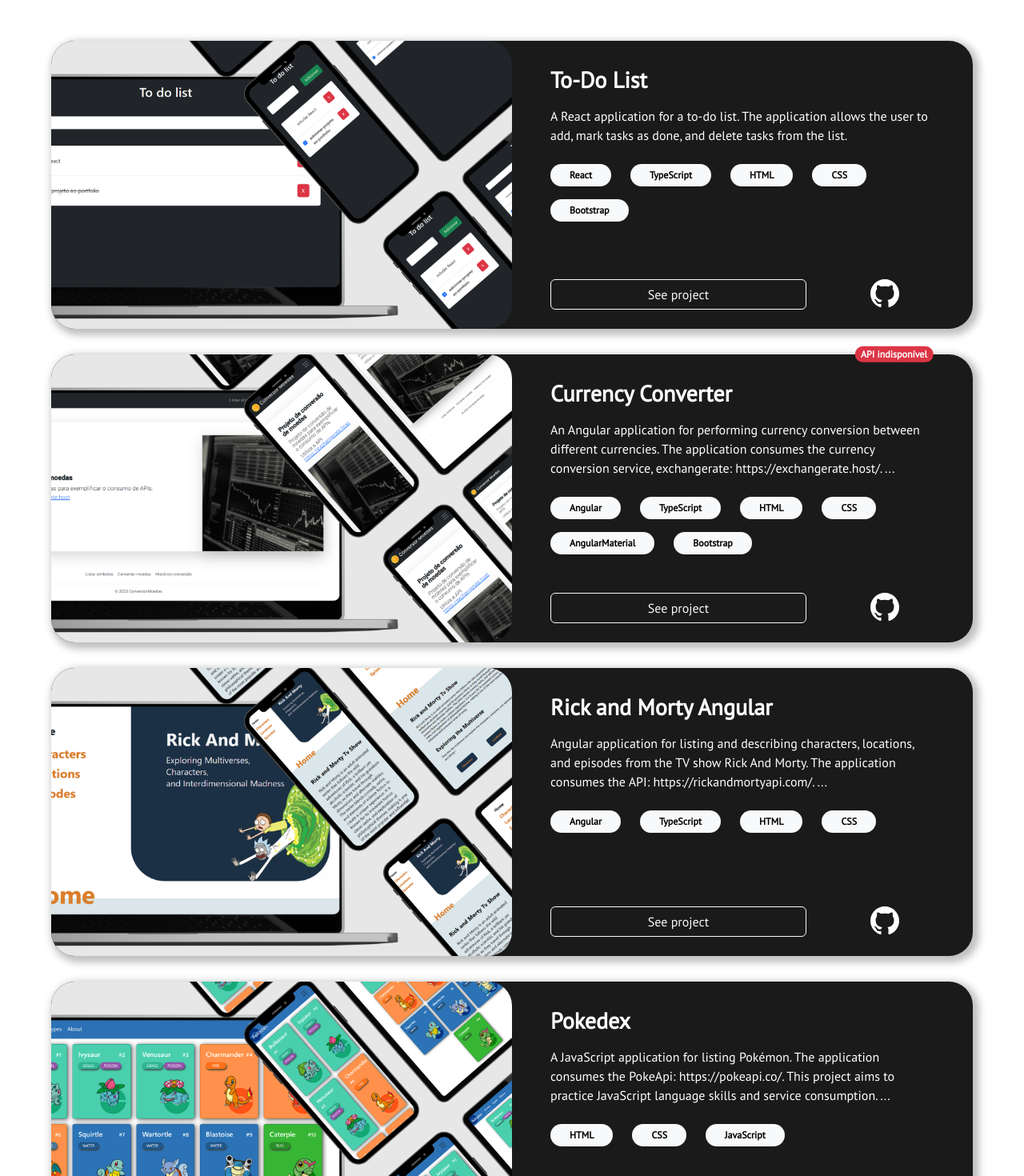
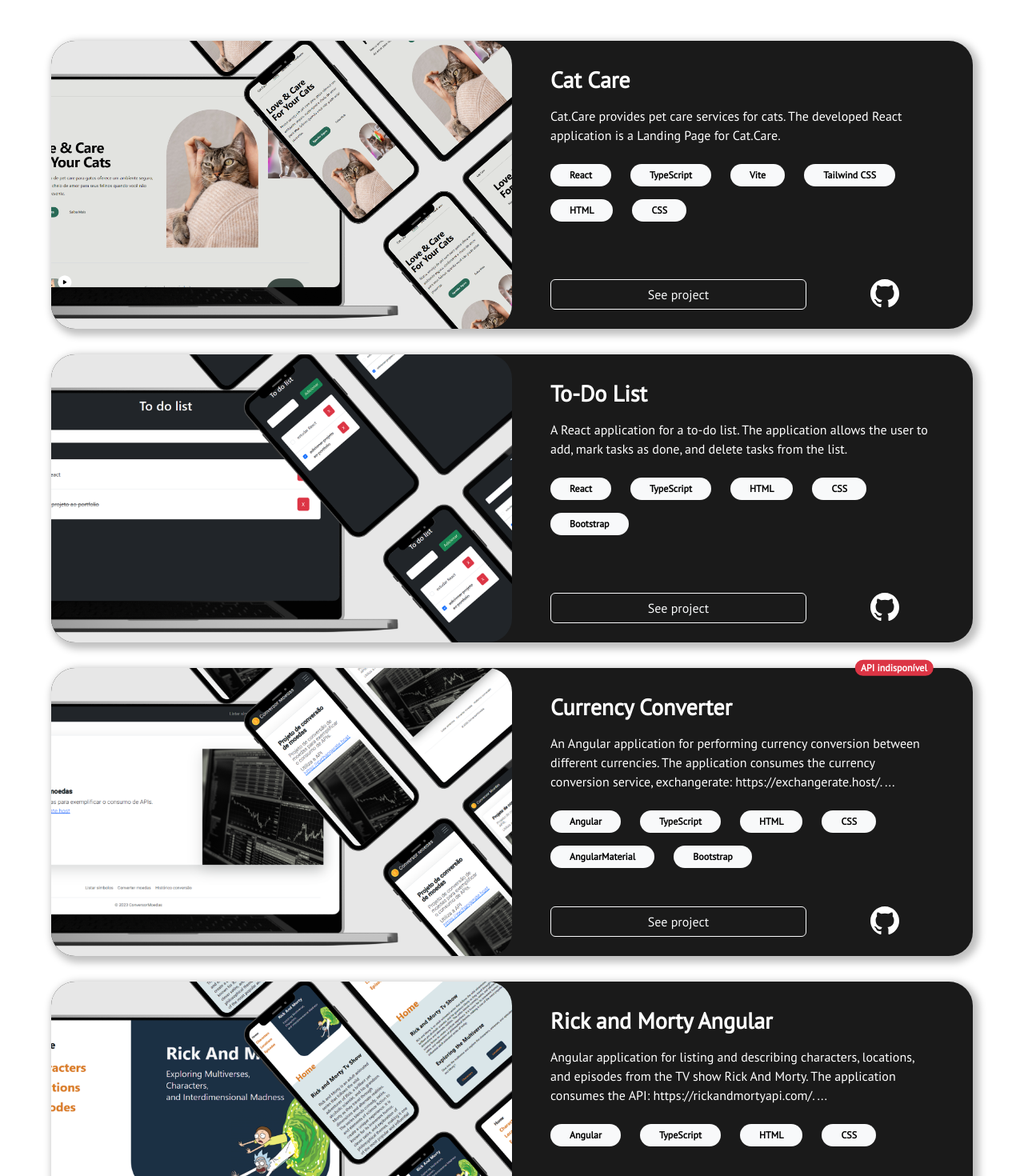
Before and after one commit to steph-cs/portfolio-angular, an Angular app: page / in a window 1280 px wide. Shown: the part 1660-3130 px from the top of the page at 80% size. Built offline with nearby package versions, Linux system fonts and the light colour scheme.

Commit message:
✨ feat: portfolio update

```diff
--- a/src/app/data/portfolioData.ts
+++ b/src/app/data/portfolioData.ts
@@ -1,58 +1,71 @@
-import { portfolioModel } from "../model/portfolioModel";
+import { portfolioModel } from '../model/portfolioModel';
 
 export const portfolio: portfolioModel[] = [
   {
     status: '',
+    linkImage: 'assets/img/portfolio/cat-care.png',
+    title: 'Cat Care',
+    description:
+      'Cat.Care provides pet care services for cats. The developed React application is a Landing Page for Cat.Care.',
+    tecnologies: ['React', 'TypeScript', 'Vite', 'Tailwind CSS', 'HTML', 'CSS'],
+    linkPage: 'https://pokedex-scs.vercel.app/',
+    linkRepo: 'https://github.com/steph-cs/dio-pokedex',
+  },
+  {
+    status: '',
     linkImage: 'assets/img/portfolio/todolist.png',
-        title:'To-Do List',
-        description: 'A React application for a to-do list. The application allows the user to add, mark tasks as done, and delete tasks from the list.',
+    title: 'To-Do List',
+    description:
+      'A React application for a to-do list. The application allows the user to add, mark tasks as done, and delete tasks from the list.',
     tecnologies: ['React', 'TypeScript', 'HTML', 'CSS', 'Bootstrap'],
     linkPage: 'https://to-do-list-steph-cs.vercel.app/',
-        linkRepo: 'https://github.com/steph-cs/to-do-list-react'
+    linkRepo: 'https://github.com/steph-cs/to-do-list-react',
   },
   {
     status: 'API indisponível',
     linkImage: 'assets/img/portfolio/currency-converter.png',
-        title:'Currency Converter',
-        description: 'An Angular application for performing currency conversion between different currencies. The application consumes the currency conversion service, exchangerate: https://exchangerate.host/. ...',
-        tecnologies: ['Angular', 'TypeScript', 'HTML', 'CSS', 'AngularMaterial', 'Bootstrap'],
+    title: 'Currency Converter',
+    description:
+      'An Angular application for performing currency conversion between different currencies. The application consumes the currency conversion service, exchangerate: https://exchangerate.host/. ...',
+    tecnologies: [
+      'Angular',
+      'TypeScript',
+      'HTML',
+      'CSS',
+      'AngularMaterial',
+      'Bootstrap',
+    ],
     linkPage: 'https://conversor-de-moedas-residencia-iuul.vercel.app/',
-        linkRepo: 'https://github.com/steph-cs/conversor-de-moedas-residencia-iuul'
+    linkRepo: 'https://github.com/steph-cs/conversor-de-moedas-residencia-iuul',
   },
   {
     status: '',
     linkImage: 'assets/img/portfolio/rickandmorty.png',
-        title:'Rick and Morty Angular',
-        description: 'Angular application for listing and describing characters, locations, and episodes from the TV show Rick And Morty. The application consumes the API: https://rickandmortyapi.com/. ...',
+    title: 'Rick and Morty Angular',
+    description:
+      'Angular application for listing and describing characters, locations, and episodes from the TV show Rick And Morty. The application consumes the API: https://rickandmortyapi.com/. ...',
     tecnologies: ['Angular', 'TypeScript', 'HTML', 'CSS'],
     linkPage: 'https://rick-and-morty-angular-scs.vercel.app/',
-        linkRepo: 'https://github.com/steph-cs/rick-and-morty-angular'
-    },
-    {
-        status: '',
-        linkImage: 'assets/img/portfolio/pokedex.png',
-        title:'Pokedex',
-        description: 'A JavaScript application for listing Pokémon. The application consumes the PokeApi: https://pokeapi.co/. This project aims to practice JavaScript language skills and service consumption. ...',
-        tecnologies: ['HTML', 'CSS', 'JavaScript'],
-        linkPage: 'https://pokedex-scs.vercel.app/',
-        linkRepo: 'https://github.com/steph-cs/dio-pokedex'
+    linkRepo: 'https://github.com/steph-cs/rick-and-morty-angular',
   },
   {
     status: '',
     linkImage: 'assets/img/portfolio/buzzfeed-clone.png',
-        title:'BuzzFeed Clone',
-        description: 'An Angular application that brings a quiz based on the BuzzFeed quiz interface. The application consumes a JSON file containing the quiz questions and answers, as well as its results. ...',
+    title: 'BuzzFeed Clone',
+    description:
+      'An Angular application that brings a quiz based on the BuzzFeed quiz interface. The application consumes a JSON file containing the quiz questions and answers, as well as its results. ...',
     tecnologies: ['Angular', 'TypeScript', 'HTML', 'CSS'],
-        linkPage: 'https://dio-clone-buzzfeed.vercel.app/',
-        linkRepo: 'https://github.com/steph-cs/dio-clone-buzzfeed'
+    linkPage: 'https://pet-care-react-scs.vercel.app/',
+    linkRepo: 'https://github.com/steph-cs/pet-care-react',
   },
   {
     status: '',
     linkImage: 'assets/img/portfolio/login-page.png',
-        title:'Login Page',
-        description: 'Responsive login/registration screen. Some layout modifications were made based on a snippet, and media queries were applied for responsiveness.',
+    title: 'Login Page',
+    description:
+      'Responsive login/registration screen. Some layout modifications were made based on a snippet, and media queries were applied for responsiveness.',
     tecnologies: ['HTML', 'CSS', 'JavaScript'],
     linkPage: 'https://tela-login-responsiva.vercel.app/',
-        linkRepo: 'https://github.com/steph-cs/tela-login-responsiva'
-    }
-]
+    linkRepo: 'https://github.com/steph-cs/tela-login-responsiva',
+  },
+];
```
Also changed, not shown: src/assets/img/portfolio/cat-care.png (added), src/assets/img/portfolio/pokedex.png (deleted). Lines whose indentation alone changed are shown as unchanged.
